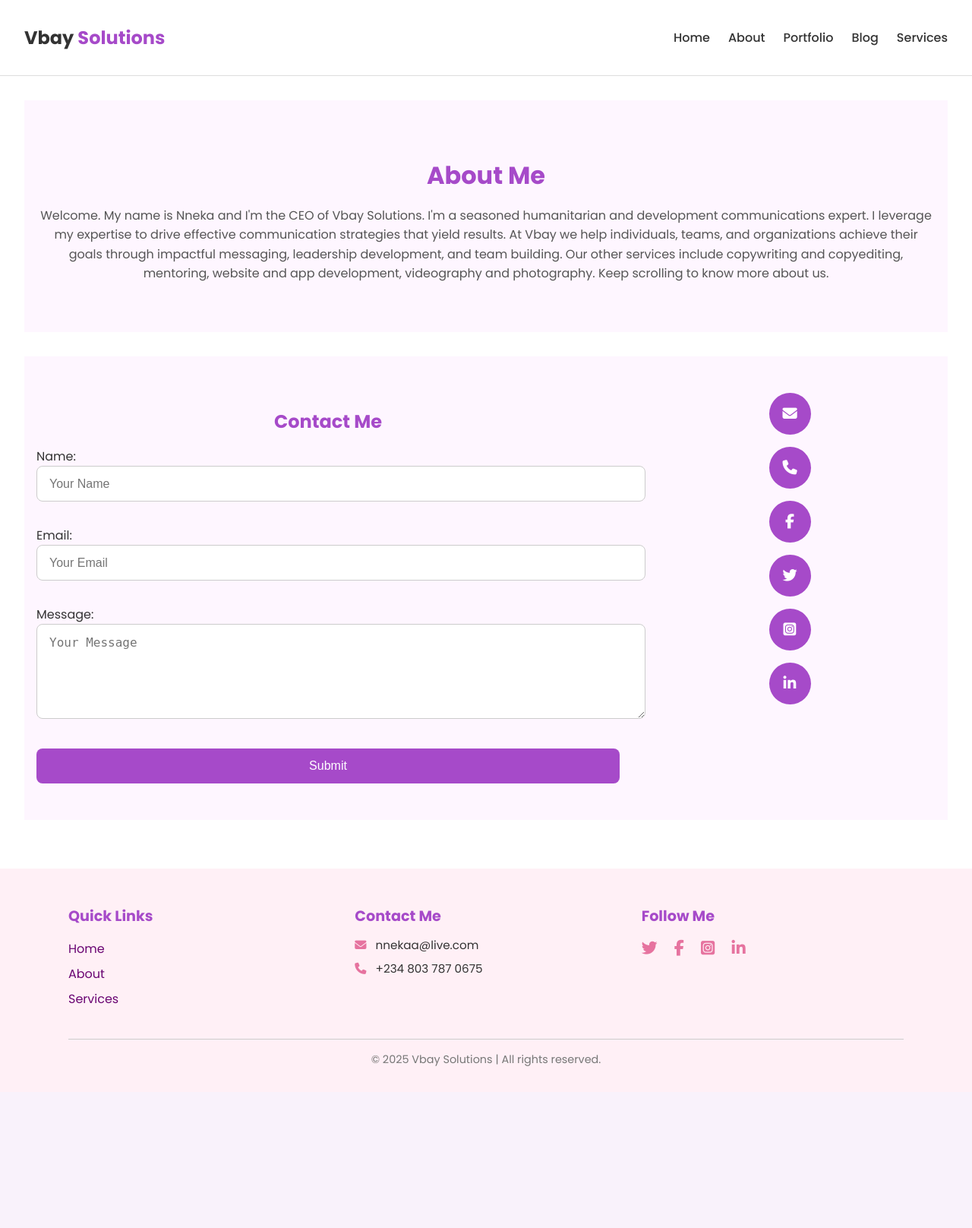
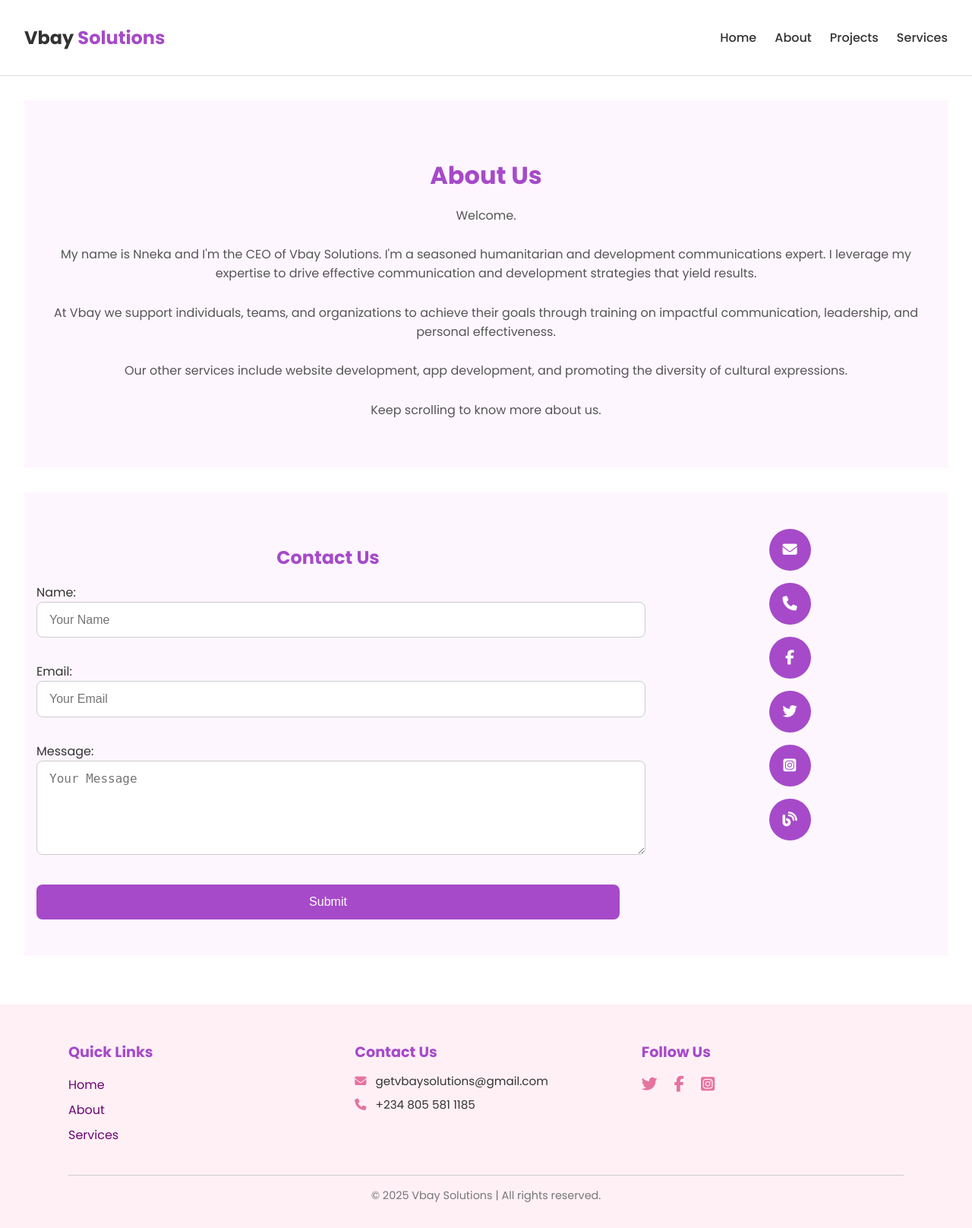
Before and after one commit to githuber-234/Vbay-Solutions, a Django app: page /about/ in a window 1280 px wide. Shown: the whole page at 76% size. Before the commit the page ends 1403 px from the top, so only its background shows below. Run offline with Django 5.2, Linux system fonts and the light colour scheme.

Commit message:
Add files via upload

```diff
--- a/portfolio/models.py
+++ b/portfolio/models.py
@@ -5,8 +5,3 @@ class Project(models.Model):
     title = models.CharField(max_length=200)
     image = models.ImageField(upload_to='projects/', default='projects/default.jpg', blank=True, null=True)
     summary = models.TextField()
-
-class Blog(models.Model):
-    title = models.CharField(max_length=200)
-    body = models.TextField()
-    date = models.DateField(default=timezone.now)
--- a/portfolio/templates/portfolio/about.html
+++ b/portfolio/templates/portfolio/about.html
@@ -5,16 +5,16 @@
   href="{% static 'portfolio/about.css' %}"
 />
 <section class="about">
-  <h2>About Me</h2>
+  <h2>About Us</h2>
   <p>
-    Welcome. My name is Nneka and I'm the CEO of Vbay Solutions. I'm a seasoned
+    Welcome.<br><br> My name is Nneka and I'm the CEO of Vbay Solutions. I'm a seasoned
     humanitarian and development communications expert. I leverage my expertise
-    to drive effective communication strategies that yield results. At Vbay we
-    help individuals, teams, and organizations achieve their goals through
-    impactful messaging, leadership development, and team building. Our other
-    services include copywriting and copyediting, mentoring, website and app
-    development, videography and photography. Keep scrolling to know more about
-    us.
+    to drive effective communication and development strategies that yield
+    results.<br><br> At Vbay we support individuals, teams, and organizations to achieve
+    their goals through training on impactful communication, leadership, and
+    personal effectiveness.<br><br> Our other services include website development, app
+    development, and promoting the diversity of cultural expressions.<br><br> Keep
+    scrolling to know more about us.
   </p>
 </section>
 
@@ -23,7 +23,7 @@
     <form method="POST">
       {% csrf_token %}
       <div class="contact-form-head">
-        <h2>Contact Me</h2>
+        <h2>Contact Us</h2>
       </div>
       {{ contact_form.as_p }}
       <button class="contact-btn" name="contact_submit" type="submit">
@@ -32,23 +32,43 @@
     </form>
   </div>
   <div class="contact-right">
-    <a href="mailto:nnekaa@live.com" class="contact-item">
+    <a href="mailto:getvbaysolutions@gmail.com" class="contact-item">
       <i class="fa-solid fa-envelope"></i>
     </a>
-    <a href="tel:+2348037870675" class="contact-item">
+    <a href="tel:+2348055811185" class="contact-item">
       <i class="fa-solid fa-phone"></i>
     </a>
-    <a href="#" class="contact-item" target="_blank">
+    <a
+      href="https://www.facebook.com/venussbay"
+      class="contact-item"
+      target="_blank"
+      rel="noopener noreferrer"
+    >
       <i class="fa-brands fa-facebook-f"></i>
     </a>
-    <a href="#" class="contact-item" target="_blank">
+    <a
+      href="https://twitter.com/venussbay"
+      class="contact-item"
+      target="_blank"
+      rel="noopener noreferrer"
+    >
       <i class="fa-brands fa-twitter"></i>
     </a>
-    <a href="#" class="contact-item" target="_blank">
+    <a
+      href="https://www.instagram.com/vbaysolutions"
+      class="contact-item"
+      target="_blank"
+      rel="noopener noreferrer"
+    >
       <i class="fa-brands fa-square-instagram"></i>
     </a>
-    <a href="#" class="contact-item" target="_blank">
-      <i class="fa-brands fa-linkedin-in"></i>
+    <a
+      href="https://venussbay.blogspot.com"
+      class="contact-item"
+      target="_blank"
+      rel="noopener noreferrer"
+    >
+      <i class="fa-solid fa-blog"></i>
     </a>
   </div>
 </section>
--- a/portfolio/templates/portfolio/base.html
+++ b/portfolio/templates/portfolio/base.html
@@ -32,16 +32,14 @@
       <nav class="nav-links" id="nav-links">
         <a href="{% url 'home' %}">Home</a>
         <a href="{% url 'about' %}">About</a>
-        <a href="{% url 'portfolio' %}">Portfolio</a>
-        <a href="{% url 'blog' %}">Blog</a>
+        <a href="{% url 'projects' %}">Projects</a>
         <a href="{% url 'services' %}">Services</a>
       </nav>
     </header>
     <div class="mobile-nav hidden" id="mobile-nav">
       <a href="{% url 'home' %}">Home</a>
       <a href="{% url 'about' %}">About</a>
-      <a href="{% url 'portfolio' %}">Portfolio</a>
-      <a href="{% url 'blog' %}">Blog</a>
+      <a href="{% url 'projects' %}">Projects</a>
       <a href="{% url 'services' %}">Services</a>
     </div>
     <div class="main-content">{% block content %}{% endblock %}</div>
@@ -57,24 +55,38 @@
             </ul>
           </div>
           <div class="footer-section-contact">
-            <h2>Contact Me</h2>
-            <p><i class="fa-solid fa-envelope"></i> nnekaa@live.com</p>
-            <p><i class="fa-solid fa-phone"></i> +234 803 787 0675</p>
+            <h2>Contact Us</h2>
+            <p>
+              <i class="fa-solid fa-envelope"></i> getvbaysolutions@gmail.com
+            </p>
+            <p><i class="fa-solid fa-phone"></i> +234 805 581 1185</p>
           </div>
           <div class="footer-section-socials">
-            <h2>Follow Me</h2>
-            <a href="#" class="icon-link"
-              ><i class="fa-brands fa-twitter"></i
-            ></a>
-            <a href="#" class="icon-link"
-              ><i class="fa-brands fa-facebook-f"></i
-            ></a>
-            <a href="#" class="icon-link"
-              ><i class="fa-brands fa-square-instagram"></i
-            ></a>
-            <a href="#" class="icon-link"
-              ><i class="fa-brands fa-linkedin-in"></i
-            ></a>
+            <h2>Follow Us</h2>
+            <a
+              href="https://twitter.com/venussbay"
+              class="icon-link"
+              target="_blank"
+              rel="noopener noreferrer"
+            >
+              <i class="fa-brands fa-twitter"></i>
+            </a>
+            <a
+              href="https://www.facebook.com/venussbay"
+              class="icon-link"
+              target="_blank"
+              rel="noopener noreferrer"
+            >
+              <i class="fa-brands fa-facebook-f"></i>
+            </a>
+            <a
+              href="https://www.instagram.com/vbaysolutions"
+              class="icon-link"
+              target="_blank"
+              rel="noopener noreferrer"
+            >
+              <i class="fa-brands fa-square-instagram"></i>
+            </a>
           </div>
         </div>
         <div class="footer-bottom">
--- a/portfolio/templates/portfolio/home.html
+++ b/portfolio/templates/portfolio/home.html
@@ -11,7 +11,7 @@
     <div class="hero-text">
       <h2>Welcome!</h2>
       <p>Delivering creative solutions and exceptional results tailored to your needs.</p>
-      <a href="{% url 'services' %}" class="btn">Explore My Work</a>
+      <a href="{% url 'projects' %}" class="btn">Explore My Work</a>
     </div>
     <div class="hero-image">
       <img src="{% static 'portfolio/images/image.jpg' %}" alt="Your Photo" />
--- a/portfolio/urls.py
+++ b/portfolio/urls.py
@@ -1,15 +1,14 @@
 from django.conf import settings
 from django.conf.urls.static import static
 from django.urls import path
-from .views import (HomeView, ServicesView, AboutView, PortfolioView,
-                    BlogView)
+from .views import (HomeView, ServicesView, AboutView,
+                    ProjectsView)
 
 urlpatterns = [
     path('', HomeView.as_view(), name='home'),
     path('services/', ServicesView.as_view(), name='services'),
     path('about/', AboutView.as_view(), name='about'),
-    path('projects/', PortfolioView.as_view(), name='portfolio'),
-    path('blog/', BlogView.as_view(), name='blog'),
+    path('projects/', ProjectsView.as_view(), name='projects'),
 ]
 if settings.DEBUG:
     urlpatterns += static(settings.MEDIA_URL, document_root=settings.MEDIA_ROOT)
--- a/portfolio/views.py
+++ b/portfolio/views.py
@@ -3,7 +3,7 @@ from .forms import ContactForm
 from django.core.mail import send_mail
 from django.conf import settings
 from django.shortcuts import render, redirect
-from .models import Project, Blog
+from .models import Project
 
 class HomeView(TemplateView):
     template_name = 'portfolio/home.html'
@@ -41,12 +41,7 @@ class AboutView(FormView):
 
         return render(request, self.template_name, context)
 
-class PortfolioView(ListView):
+class ProjectsView(ListView):
     model = Project
     context_object_name = 'projects'
-    template_name = 'portfolio/portfolio.html'
-
-class BlogView(ListView):
-    model = Blog
-    context_object_name = 'blogs'
-    template_name = 'portfolio/blog.html'
+    template_name = 'portfolio/projects.html'
```
Also changed, not shown: portfolio/templates/portfolio/projects.html (added, +24 -0 lines), portfolio/templates/portfolio/services.html (+7 -1 lines).
